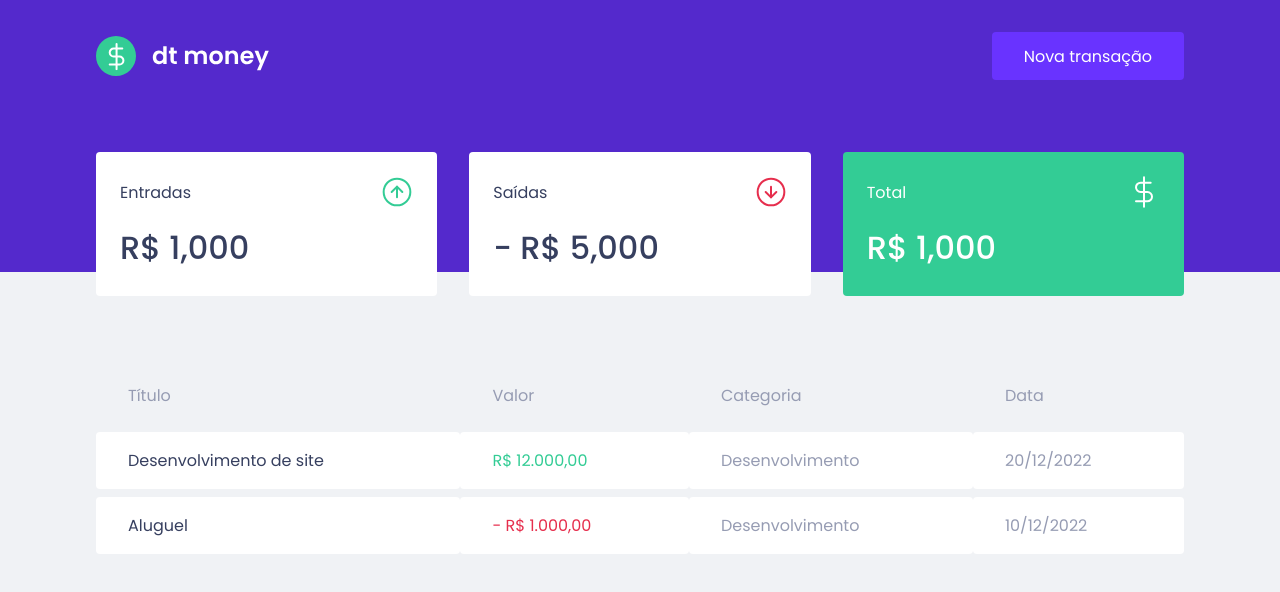
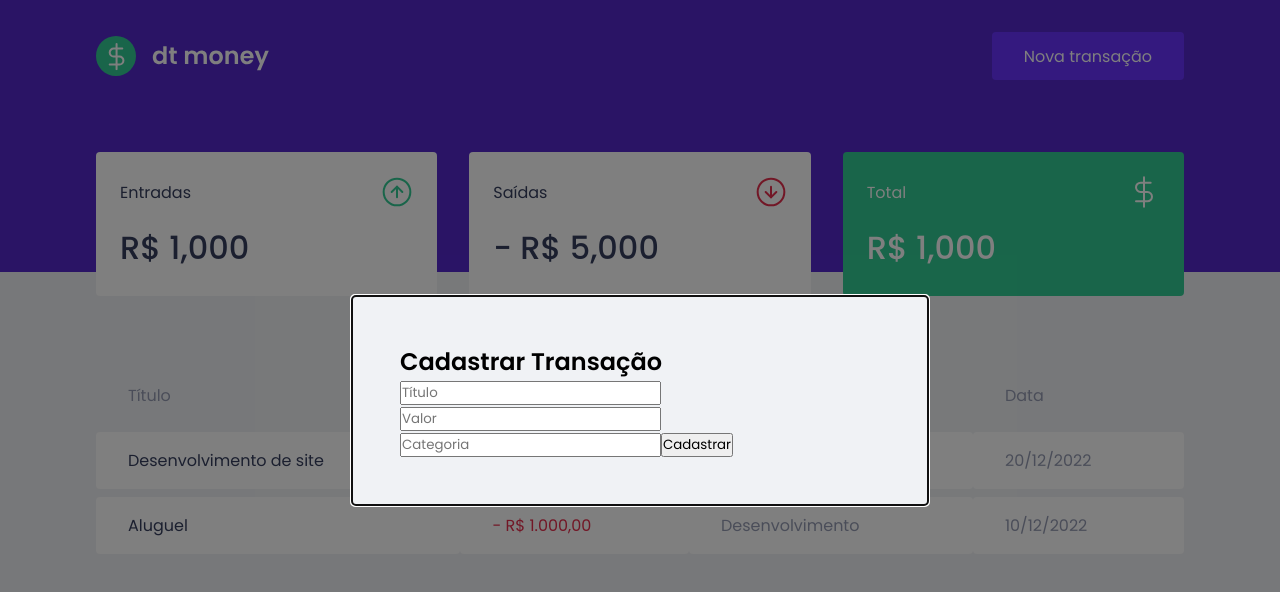
Before and after one commit to pedrogodoy/dtmoney, a React (Create React App) app: page / in a window 1280 px wide. Shown: the top 592 px of the page. Built offline with nearby package versions, Linux system fonts and the light colour scheme; no server answers; what miragejs would draw is missing.

Commit message:
feat: create global style for modal

```diff
--- a/src/App.tsx
+++ b/src/App.tsx
@@ -2,12 +2,13 @@
 import Modal from "react-modal";
 import { Dashboard } from "./components/Dashboard";
 import { Header } from "./components/Header";
+import { NewTransactionModal } from "./components/NewTransactionModal";
 import { GlobalStyle } from "./styles/global";
 
 Modal.setAppElement('#root')
 
 export function App() {
-  const [isNewTransactionModalOpen, setIsNewTransactionModalOpen] = useState(false)
+  const [isNewTransactionModalOpen, setIsNewTransactionModalOpen] = useState(true)
 
   function handleOpenNewTransactionModal() {
     setIsNewTransactionModalOpen(true)
@@ -21,12 +22,10 @@
     <>
       <Header onOpenNewTransactionModal={handleOpenNewTransactionModal} />
       <Dashboard />
-      <Modal
+      <NewTransactionModal
         isOpen={isNewTransactionModalOpen}
         onRequestClose={handleCloseNewTransactionModal}
-      >
-        <h2>Cadastrar Transação</h2>
-      </Modal>
+      />
       <GlobalStyle />
     </>
   );
--- /dev/null
+++ b/src/components/NewTransactionModal/index.tsx
@@ -0,0 +1,38 @@
+import Modal from "react-modal";
+import { Container } from "./styles";
+
+interface NewTransactionModalProps {
+  isOpen: boolean;
+  onRequestClose: () => void
+}
+
+export function NewTransactionModal({isOpen, onRequestClose}: NewTransactionModalProps) {
+  return (
+    <Modal
+      isOpen={isOpen}
+      onRequestClose={onRequestClose}
+      overlayClassName="react-modal-overlay"
+      className="react-modal-content"
+    >
+      <Container>
+        <h2>Cadastrar Transação</h2>
+
+        <input
+          placeholder="Título"
+        />
+        <input
+          type="number"
+          placeholder="Valor"
+        />
+        <input
+          placeholder="Categoria"
+        />
+
+        <button type="submit">
+          Cadastrar
+        </button>
+
+      </Container>
+    </Modal>
+  )
+}
--- /dev/null
+++ b/src/components/NewTransactionModal/styles.ts
@@ -0,0 +1,3 @@
+import styled from "styled-components";
+
+export const Container = styled.form``
--- a/src/styles/global.ts
+++ b/src/styles/global.ts
@@ -50,4 +50,27 @@
     opacity: 0.6;
     cursor: not-allowed;
   }
+
+  .react-modal-overlay {
+    background: rgba(0, 0, 0, 0.5);
+
+    position: fixed;
+    top: 0;
+    bottom: 0;
+    right: 0;
+    left: 0;
+
+    display: flex;
+    align-items: center;
+    justify-content: center;
+  }
+
+  .react-modal-content {
+    width: 100%;
+    max-width: 576px;
+    background: var(--background);
+    padding: 3rem;
+    position: relative;
+    border-radius: 0.25rem;
+  }
 `
```
